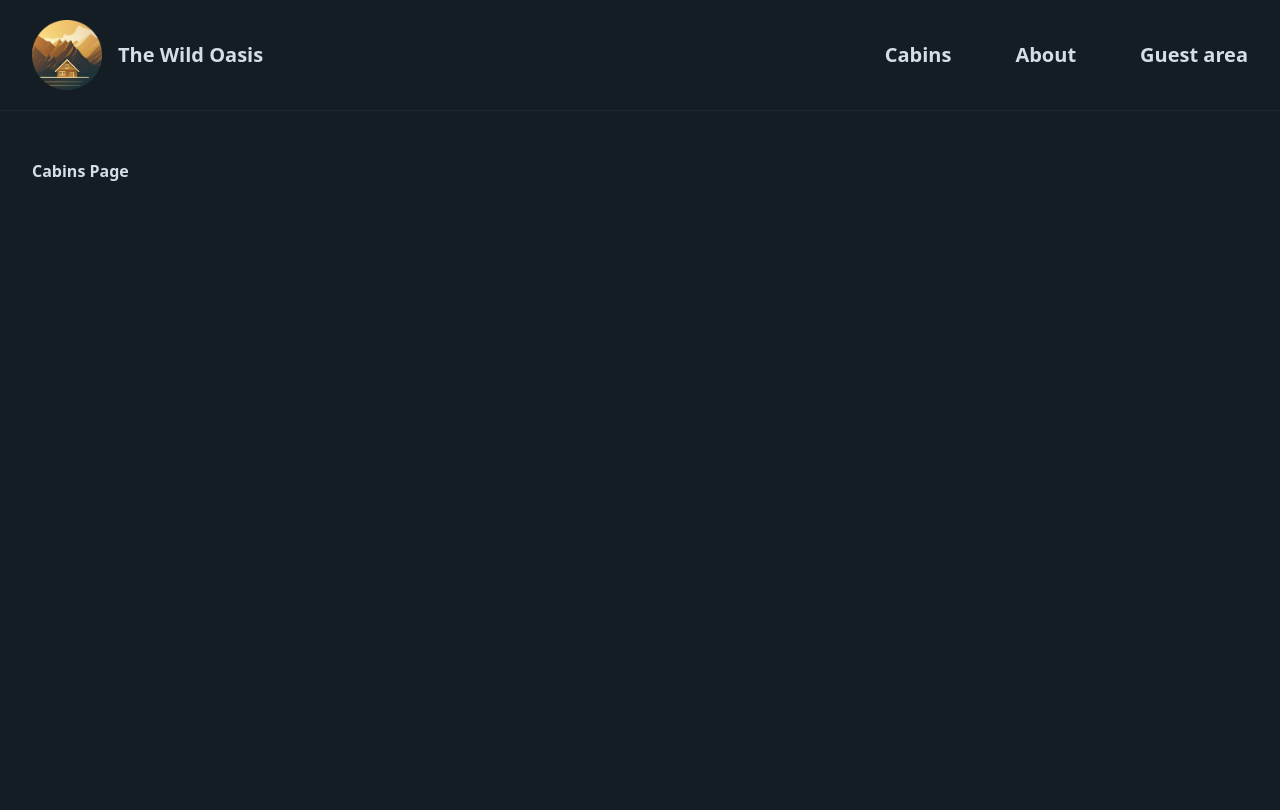
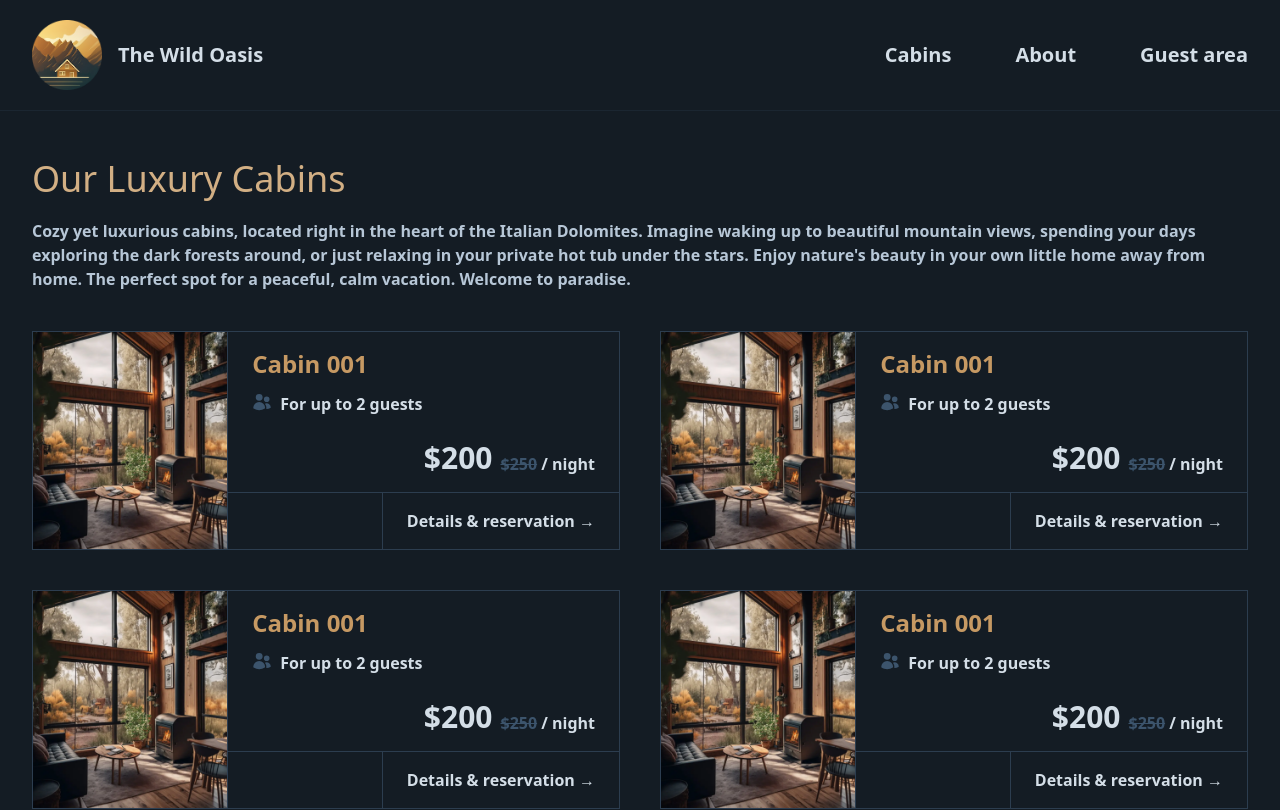
Before and after one commit to nolixamt/nextjs15-the-wild-oasis, a Next.js app: page /cabins in a window 1280 px wide. Shown: the top 810 px of the page. Built offline with nearby package versions, Linux system fonts and the light colour scheme.

Commit message:
feat: finishing cabins page; adding cabin card.

```diff
--- /dev/null
+++ b/app/_components/cabin-card.tsx
@@ -0,0 +1,51 @@
+import React from "react";
+import Image from "next/image";
+import cabin1 from "@/public/cabin-001.webp";
+import H3 from "@/app/_components/h3";
+import { UsersIcon } from "@heroicons/react/24/solid";
+import Link from "next/link";
+
+export default function CabinCard() {
+  return (
+    <div className={"grid grid-cols-[1fr_2fr] border border-primary-800"}>
+      <div className={"border-r border-r-primary-800 relative"}>
+        <Image
+          src={cabin1}
+          alt={"Image of cabin 1"}
+          fill
+          className={"object-cover"}
+        />
+      </div>
+      <div className={"grid grid-rows-[1fr_auto]"}>
+        <div className={"py-4 px-6"}>
+          <H3>Cabin 001</H3>
+          <div className={"flex gap-x-2 mb-6"}>
+            <UsersIcon width={20} height={20} className={"text-primary-700"} />
+            <p>
+              For up to <span className={"font-bold"}>2</span> guests
+            </p>
+          </div>
+          <div className={"flex justify-end"}>
+            <div className={"flex gap-x-2 items-end"}>
+              <p className={"text-3xl"}>$200</p>
+              <p>
+                <span className={"text-primary-700 line-through"}>$250</span> /
+                night
+              </p>
+            </div>
+          </div>
+        </div>
+        <div className={"border-primary-800 text-right border-t"}>
+          <Link
+            href={"#"}
+            className={
+              " border-l-primary-800 inline-block py-4 px-6 border-l hover:bg-accent-500 hover:text-primary-900 transition-all"
+            }
+          >
+            Details & reservation &rarr;
+          </Link>
+        </div>
+      </div>
+    </div>
+  );
+}
--- /dev/null
+++ b/app/_components/cabin-list.tsx
@@ -0,0 +1,5 @@
+import React from "react";
+
+export default function CabinList() {
+  return <div>CabinList</div>;
+}
--- a/app/_components/h1.tsx
+++ b/app/_components/h1.tsx
@@ -2,6 +2,6 @@ import React from "react";
 
 export default function H1({ children }: { children: React.ReactNode }) {
   return (
-    <h1 className={"text-4xl mb-10 text-accent-400 font-medium"}>{children}</h1>
+    <h1 className={"text-4xl mb-5 text-accent-400 font-medium"}>{children}</h1>
   );
 }
--- a/app/_components/h2.tsx
+++ b/app/_components/h2.tsx
@@ -1,5 +1,5 @@
 import React from "react";
 
 export default function H2({ children }: { children: React.ReactNode }) {
-  return <h2 className={"text-accent-400 mb-4 text-xl"}>{children}</h2>;
+  return <h2 className={"text-accent-400 mb-4 text-3xl"}>{children}</h2>;
 }
--- /dev/null
+++ b/app/_components/h3.tsx
@@ -0,0 +1,9 @@
+import React from "react";
+
+export default function H3({ children }: { children: React.ReactNode }) {
+  return (
+    <h2 className={"text-accent-500 mb-3 text-2xl font-semibold"}>
+      {children}
+    </h2>
+  );
+}
--- a/app/about/page.tsx
+++ b/app/about/page.tsx
@@ -1,7 +1,6 @@
 import React from "react";
+import Image from "next/image";
 import H1 from "@/app/_components/h1";
-import Image from "next/image";
-
 import image1 from "@/public/about-1.jpg";
 import image2 from "@/public/about-2.jpg";
 
--- a/app/cabins/page.tsx
+++ b/app/cabins/page.tsx
@@ -1,5 +1,26 @@
 import React from "react";
+import CabinCard from "@/app/_components/cabin-card";
+import H1 from "@/app/_components/h1";
 
 export default function Page() {
-  return <div>Cabins Page</div>;
+  return (
+    <>
+      <H1>Our Luxury Cabins</H1>
+      <p className={"text-primary-200 mb-10"}>
+        Cozy yet luxurious cabins, located right in the heart of the Italian
+        Dolomites. Imagine waking up to beautiful mountain views, spending your
+        days exploring the dark forests around, or just relaxing in your private
+        hot tub under the stars. Enjoy nature's beauty in your own little home
+        away from home. The perfect spot for a peaceful, calm vacation. Welcome
+        to paradise.
+      </p>
+      <div className={"grid grid-cols-1 md:grid-cols-2 gap-10 "}>
+        <CabinCard />
+        <CabinCard />
+        <CabinCard />
+        <CabinCard />
+        <CabinCard />
+      </div>
+    </>
+  );
 }
```
Also changed, not shown: public/cabin-001.webp (added).
